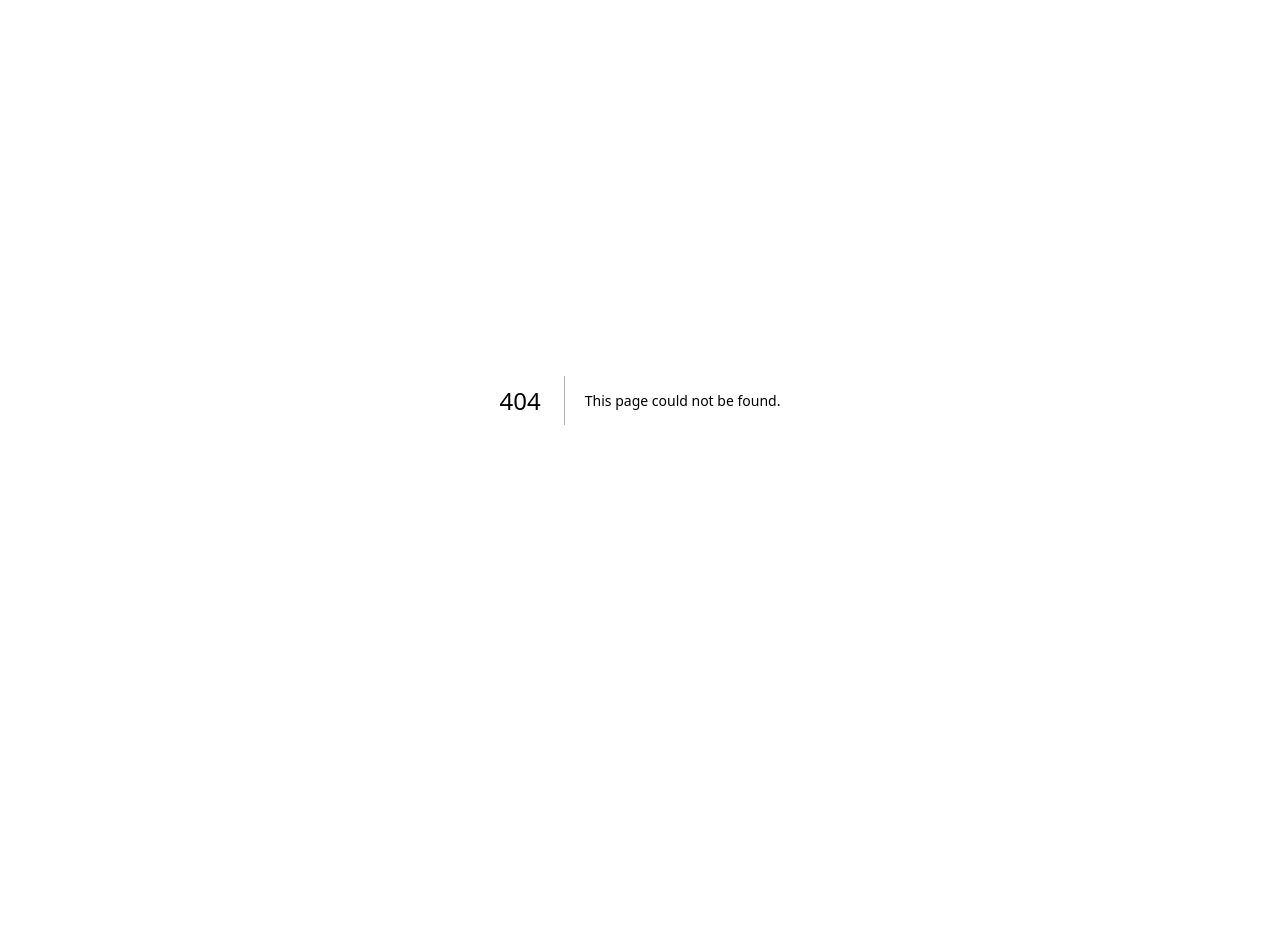
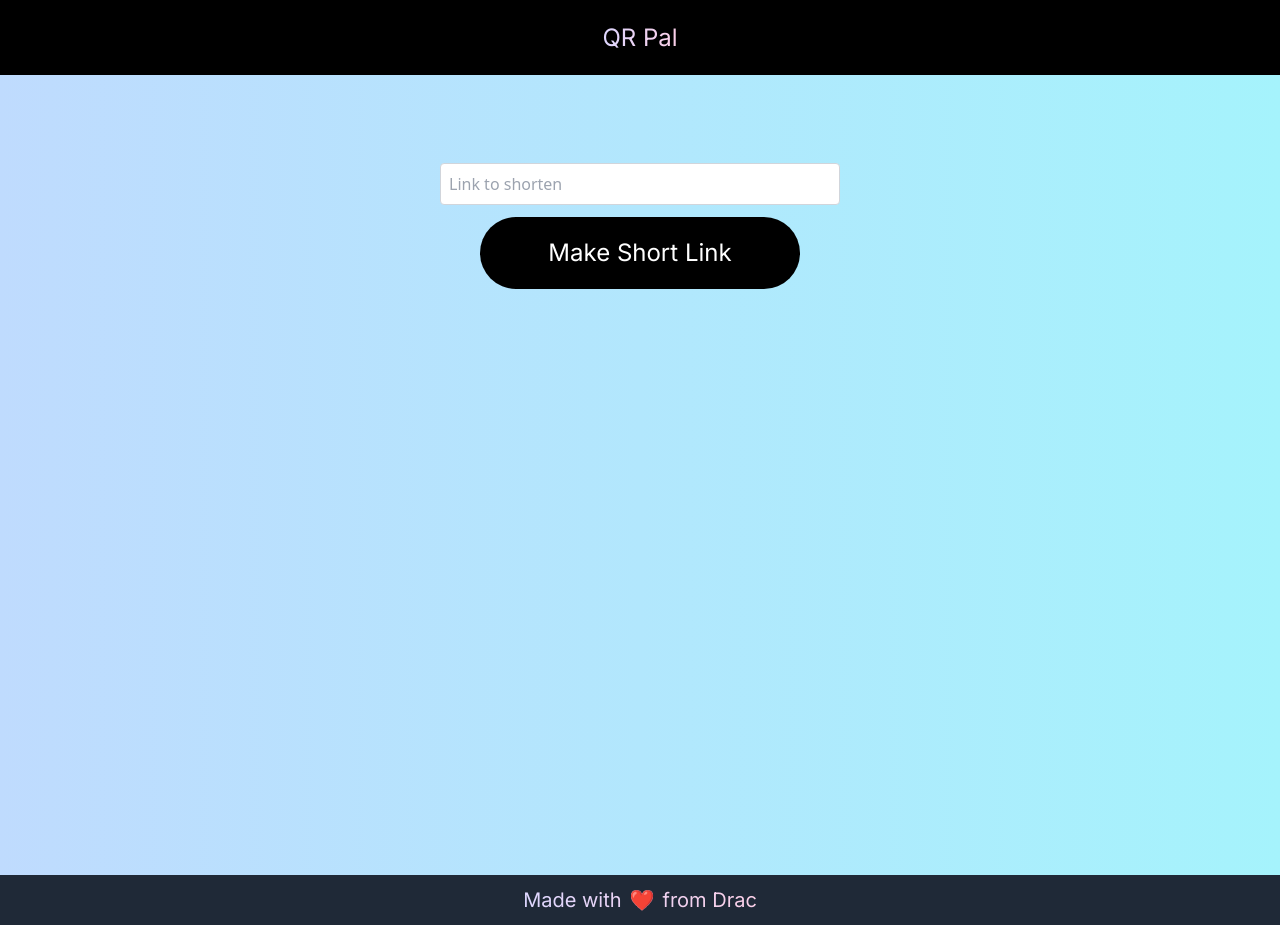
Before and after one commit to rdrachenberg/qr-pal, a Next.js app: page /shorty in a window 1280 px wide. Before the commit this address had no page. Before the commit the page ends 800 px from the top, so only its background shows below. Built offline with nearby package versions, Linux system fonts and the light colour scheme.

Commit message:
added link shortener functionality. Front end route /shorty. API call runs on /api/shorty

```diff
--- /dev/null
+++ b/app/shorty/page.tsx
@@ -0,0 +1,50 @@
+'use client'
+import { useState } from "react"
+import { Header } from "../components/Header";
+import { Footer } from "../components/Fooler";
+
+export default function Shorty() {
+    const [linkToShorten, setLinkToShorten] = useState('');
+    const [shortenedLink, setShortenedLink] = useState('');
+
+    const bodyObject = JSON.stringify({
+        link: linkToShorten
+    });
+
+    async function handleShortenClick() {
+        const request = await fetch('/api/shorty', {
+            method: 'POST',
+            body: bodyObject,
+            headers: {
+                'Content-Type': 'application/json'
+            }
+        })
+
+        const response = await request.text()
+        console.log(response)
+        setShortenedLink(response);
+    }
+
+    return (
+        <div>
+            <Header />
+            <div className='flex min-h-screen flex-col bg-gradient-to-r from-blue-200 to-cyan-200 '>
+                <div className='flex flex-col justify-center align-middle items-center mt-14'>
+                {shortenedLink && <div className='text-3xl text-black rounded bg-white p-2'>{shortenedLink}</div>}
+                    <input
+                        id="link"
+                        name="link"
+                        placeholder="Link to shorten"
+                        onChange={(e) => setLinkToShorten(e.target.value)}
+                        className='font-sans w-[300px] sm:w-[400px]  p-2 m-3 mt-8 rounded border border-gray-300 bg-light invalid:[&:not(:placeholder-shown):not(:focus)]:border-red-500 peer text-black'
+                        required
+                        pattern=""
+                    />
+                    <button className=" w-[90%] sm:w-[25%] bg-black text-2xl text-white rounded-full p-5 hover:outline hover:outline-4 hover:outline-purple-200" onClick={handleShortenClick}>Make Short Link</button>
+                </div>
+
+            </div>
+            <Footer />
+        </div>
+    )
+}
```
Also changed, not shown: api/requirements.txt, requirements.txt, 1 other file (tests, documents, lock files or other folders).
